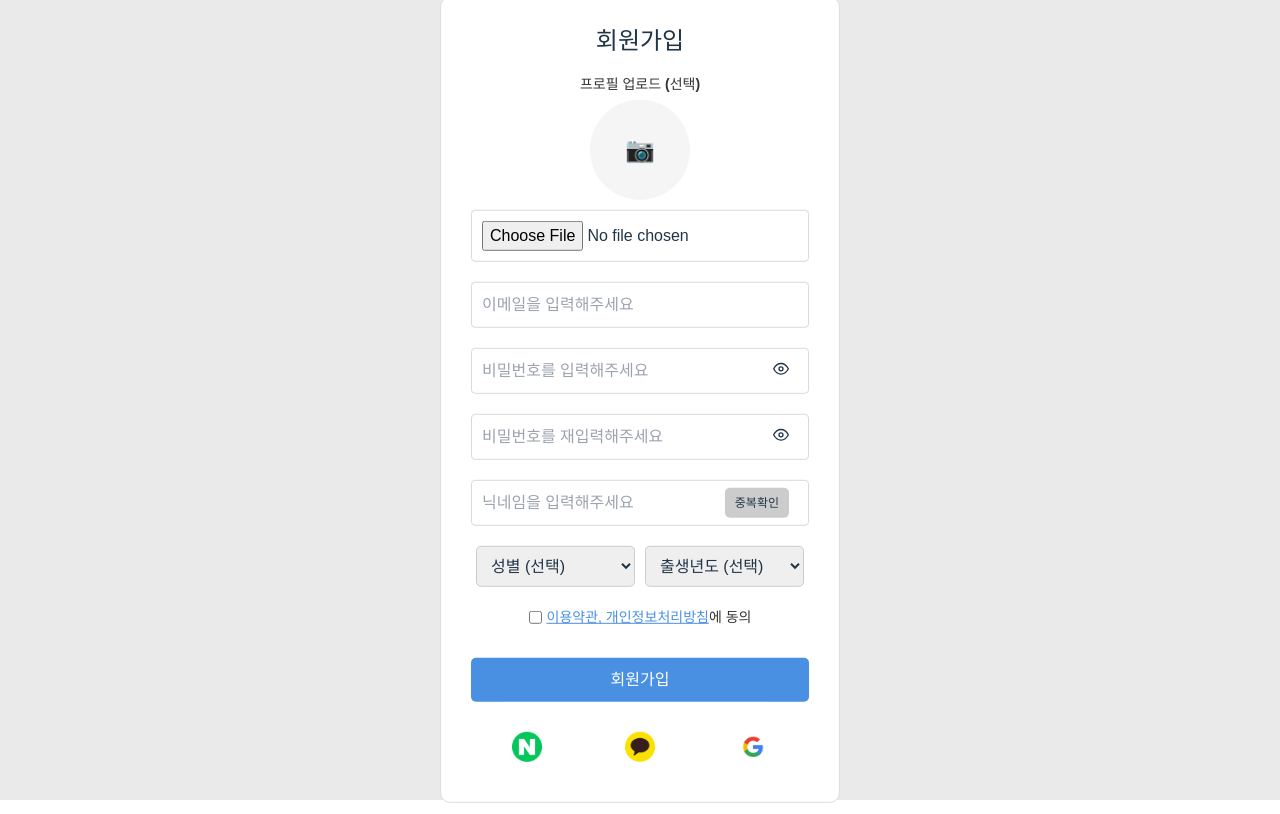
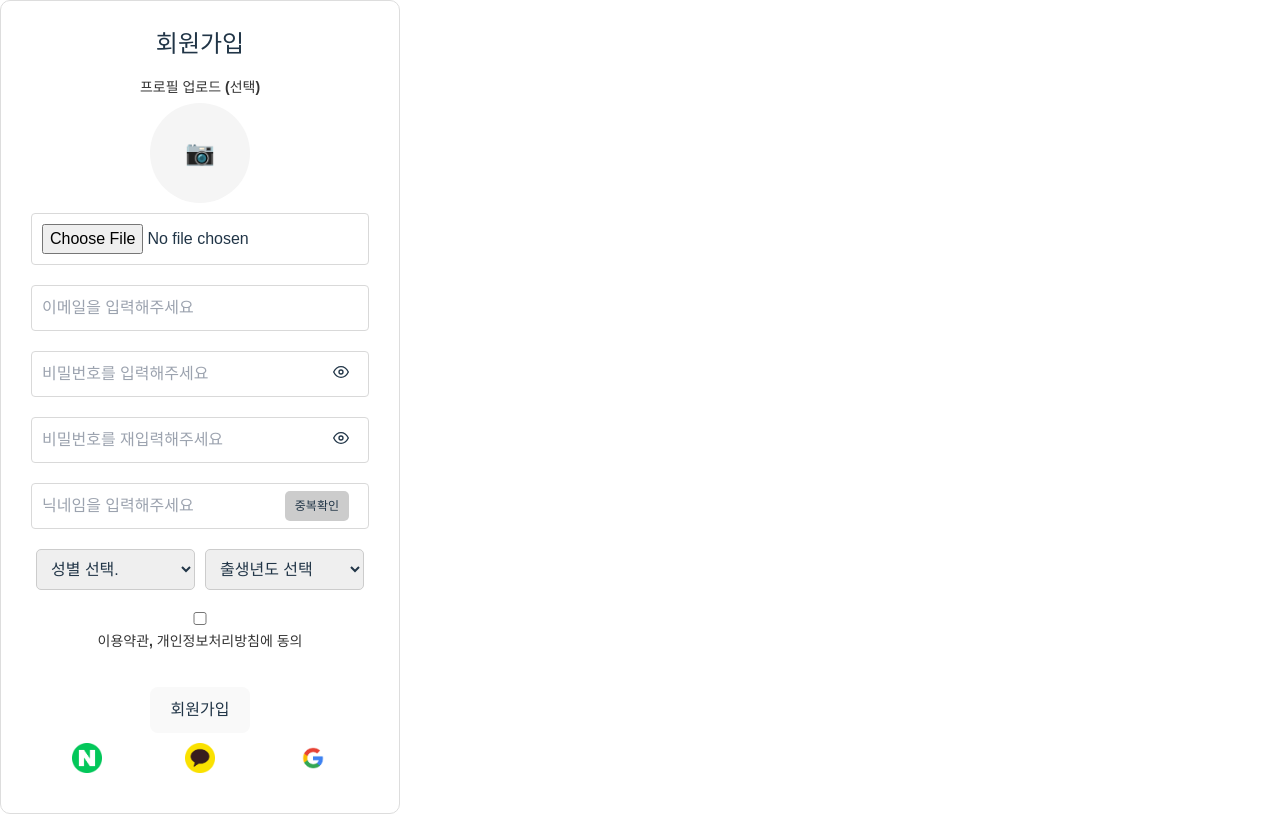
Before and after one commit to oz-4team/bbang-fe, a React (Vite) app: page /signup in a window 1280 px wide. Built offline with nearby package versions, Linux system fonts and the light colour scheme.

Commit message:
Revert "Feature/privacy"

```diff
--- a/src/App.jsx
+++ b/src/App.jsx
@@ -15,10 +15,8 @@ import ResetPasswordPage from "./pages/ResetPasswordPage"; // ✅ 수정됨
 import ScheduleDetailPage from "./pages/ScheduleDetailPage";
 import SchedulePage from "./pages/SchedulePage";
 import ProfilePage from "./pages/ProfilePage";
-import PrivacyPolicy from "./components/PrivacyPolicy";
 import useUserStore from "./store/userStore"; //로그인 확인용
 import { useEffect } from "react"; //로그인 확인용
-
 
 
 function App() {
@@ -53,7 +51,6 @@ function App() {
 
             <Route path="/admin-request-completed" element={<AdminRequestCompletedPage />} />
             <Route path="/ProfilePage" element={<ProfilePage />} />
-            <Route path="/privacy-policy" element={<PrivacyPolicy />} />
 
           </Route>
         </Routes>
--- a/src/components/PrivacyPolicy.jsx
+++ /dev/null
@@ -1,65 +0,0 @@
-import React from 'react';
-import '../styles/PrivacyPolicy.css'; // CSS 파일을 import
-import { useNavigate } from 'react-router-dom'; // React Router 사용
-
-const PrivacyPolicy = () => {
-  const navigate = useNavigate(); // 페이지 이동을 위한 hook
-
-  const handleCheckboxChange = (event) => {
-    if (event.target.checked) {
-      navigate('/signup'); // 회원가입 페이지로 이동
-    }
-  };
-
-  return (
-    <div className="privacy-policy-container">
-      <h1 className="privacy-policy-title">서비스 이용약관</h1>
-      <h2 className="privacy-policy-subtitle">개인정보 수집 및 이용 동의서</h2>
-      <ol className="privacy-policy-list">
-        <li>
-          <strong>목적 및 범위</strong>
-          <p>
-            본 동의서는 [조직/회사 이름]에서 제공하는 서비스를 이용하기 위해 필요한 개인정보의 수집 및 이용에 대한 동의를 받기 위한 것입니다. 본 동의서에 동의함으로써, 귀하는 아래와 같은 개인정보의 수집 및 이용에 동의하는 것으로 간주됩니다.
-          </p>
-        </li>
-        <li>
-          <strong>수집하는 개인정보</strong>
-          <ul>
-            <li>아이디(이메일)</li>
-            <li>비밀번호(암호화 저장)</li>
-          </ul>
-        </li>
-        <li>
-          <strong>개인정보의 이용 목적</strong>
-          <p>수집된 개인정보는 서비스 제공, 고객 관리, 마케팅 및 통계 분석을 위해 사용됩니다.</p>
-        </li>
-        <li>
-          <strong>개인정보의 보유 및 파기 기간</strong>
-          <p>수집된 개인정보는 서비스 제공 목적 달성 후 [보유 기간, 예: 회원 탈퇴 시까지] 동안 보유되며, 이후 파기됩니다.</p>
-        </li>
-        <li>
-          <strong>동의의 철회</strong>
-          <p>귀하는 언제든지 본 동의를 철회할 수 있으며, 동의 철회 시 서비스 이용이 제한될 수 있습니다.</p>
-        </li>
-        <li>
-          <strong>동의서 제출</strong>
-          <p>본 동의서는 서면 또는 전자적 방법으로 제출할 수 있습니다.</p>
-        </li>
-      </ol>
-
-      {/* 체크박스 추가 */}
-      <div className="privacy-policy-footer">
-        <label className="checkbox-label">
-          <input
-            type="checkbox"
-            onChange={handleCheckboxChange}
-            className="checkbox-input"
-          />
-          본 동의서의 내용을 충분히 이해하고 동의합니다.
-        </label>
-      </div>
-    </div>
-  );
-};
-
-export default PrivacyPolicy;
--- a/src/pages/SignUpPage.jsx
+++ b/src/pages/SignUpPage.jsx
@@ -1,5 +1,5 @@
 import React, { useState } from "react";
-import { useNavigate, Link } from "react-router-dom";
+import { useNavigate } from "react-router-dom"; // 추가함
 import "../styles/SignupForm.css";
 import { FiEye, FiEyeOff } from 'react-icons/fi'; // 아이콘 라이브러리 설치 필요
 import SocialLogin from "../components/SocialLogin";
@@ -215,12 +215,12 @@ function SignUpPage() {
 
       <div className="form-group birth-info">
         <select value={gender} onChange={(e) => setGender(e.target.value)} className="birth-select">
-          <option value="">성별 (선택)</option>
+          <option value="">성별 선택.</option>
           <option value="male">남성</option>
           <option value="female">여성</option>
         </select>
         <select value={birthYear} onChange={(e) => setBirthYear(e.target.value)} className="birth-select">
-          <option value="">출생년도 (선택)</option>
+          <option value="">출생년도 선택</option>
           {[...Array(100)].map((_, i) => (
             <option key={i} value={1925 + i}>
               {1925 + i}
@@ -229,13 +229,11 @@ function SignUpPage() {
         </select>
       </div>
 
-    <label className="checkbox-label">
-    <input type="checkbox" required />
-    <span>
-      <Link to="/privacy-policy" className="policy-link">이용약관, 개인정보처리방침</Link>에 동의
-    </span>
-  </label>
-
+      <div className="form-group">
+        <label>
+          <input type="checkbox" required /> 이용약관, 개인정보처리방침에 동의
+        </label>
+      </div>
       <button type="submit" className="submit-button">회원가입</button>
 
       {/* 간편 회원가입 */}
--- a/src/styles/PrivacyPolicy.css
+++ /dev/null
@@ -1,62 +0,0 @@
-/* 전체 페이지를 Flexbox로 설정 */
-body {
-    margin: 0;
-    padding: 0;
-    display: flex;
-    justify-content: center;
-    align-items: center;
-    height: 100vh; /* 화면 전체 높이 */
-    background-color: #eaeaea; /* 연한 회색 배경 */
-  }
-
-  /* 컨테이너 스타일 */
-  .privacy-policy-container {
-    max-width: 800px; /* 최대 너비 */
-    padding: 40px; /* 내부 여백 */
-    background-color: #ffffff; /* 흰색 배경 */
-    border: 1px solid #ddd; /* 얇은 테두리 */
-    border-radius: 8px; /* 둥근 모서리 */
-    font-family: 'Arial', sans-serif;
-    color: #333;
-    line-height: 1.6;
-    box-shadow: 0px 4px 10px rgba(0, 0, 0, 0.1); /* 그림자 효과 */
-  }
-
-  /* 제목 스타일 */
-  .privacy-policy-title {
-    font-size: 24px;
-    font-weight: bold;
-    text-align: center; /* 제목 중앙 정렬 */
-    margin-bottom: 20px;
-  }
-
-  .privacy-policy-subtitle {
-    font-size: 20px;
-    font-weight: bold;
-    text-align: center; /* 부제목 중앙 정렬 */
-    margin-bottom: 30px;
-  }
-
-  /* 리스트 스타일 */
-  .privacy-policy-list {
-    list-style-type: decimal; /* 숫자형 리스트 */
-    text-align: left;
-  }
-
-  .privacy-policy-list li {
-    margin-bottom: 15px; /* 항목 간격 */
-  }
-
-  .privacy-policy-list ul {
-    list-style-type: disc; /* 하위 리스트는 점으로 표시 */
-  }
-
-  .privacy-policy-list li p,
-  .privacy-policy-list li ul {
-    margin-top: 5px; /* 여백 추가 */
-  }
-
-  /* 푸터 텍스트 스타일 */
-  .privacy-policy-footer {
-    margin-top: 30px;
-  }
--- a/src/styles/SignupForm.css
+++ b/src/styles/SignupForm.css
@@ -7,12 +7,6 @@
     border-radius: 10px;
     background-color: #fff;
     font-family: "Arial", sans-serif;
-
-  /* 폼을 수직 및 수평 중앙에 배치 */
-  position: absolute;
-  top: 50%;
-  left: 50%;
-  transform: translate(-50%, -50%);
 }
 
 .signup-form h1 {
@@ -59,6 +53,7 @@
     margin-top: 10px;
 }
 
+
 input[type="email"],
 input[type="password"],
 input[type="text"],
@@ -81,7 +76,6 @@ select:focus {
     color: red;
     font-size: 12px;
 }
-
 .password-group {
     position: relative;
   }
@@ -94,12 +88,15 @@ select:focus {
     cursor: pointer;
   }
 
+
 /* 닉네임 입력 컨테이너 */
 .nickname-input-container {
     position: relative;
+
     align-items: center;
   }
 
+  /* 닉네임 입력 필드 */
   .nickname-input {
     width: 100%;
     padding-right: 90px; /* 버튼의 너비만큼 여유 공간 추가 */
@@ -108,6 +105,7 @@ select:focus {
     border-radius: 5px;
   }
 
+  /* 중복 확인 버튼 */
   .nickname-check {
     position: absolute;
     right: 20px; /* 입력 필드의 오른쪽 끝에 배치 */
@@ -130,6 +128,10 @@ select:focus {
     background-color: #eee;
   }
 
+  .error {
+    color: red;
+  }
+
   .available {
     color: green;
   }
@@ -137,6 +139,7 @@ select:focus {
   .unavailable {
     color: red;
   }
+
 
 .social-login {
     display: flex;
@@ -151,9 +154,9 @@ select:focus {
     display: flex;
     justify-content: center;
     align-items: center;
-  width: 50px;
-  height: 50px;
-  border-radius: 50%;
+    width: 50px; /* 버튼 너비 */
+    height: 50px; /* 버튼 높이 */
+    border-radius: 50%; /* 동그랗게 만들기 */
 }
 
 .social-button img {
@@ -167,47 +170,6 @@ select:focus {
 }
 
 .birth-select {
-  width: calc(50% - 10px);
+    width: calc(50% - 10px); /* 두 개의 셀렉트 박스를 같은 너비로 설정 */
     margin: 5px;
 }
-
-/* 체크박스와 이용약관 가운데 정렬 */
-.checkbox-label {
-  display: flex;
-  justify-content: center; /* 수평 중앙 정렬 */
-  align-items: center; /* 수직 중앙 정렬 */
-  font-size: 14px;
-  color: #333;
-  margin: 10px 0; /* 상하 여백 추가 */
-}
-
-.checkbox-label input[type="checkbox"] {
-  margin-right: 5px; /* 체크박스와 텍스트 간격 조정 */
-}
-
-.policy-link {
-  text-decoration: underline;
-  color: #4a90e2;
-}
-
-.policy-link:hover {
-  color: #2a6496;
-}
-
-/* 제출 버튼 스타일 */
-.submit-button {
-  width: 100%;
-  padding: 10px;
-  background-color: #4a90e2;
-  color: white;
-  border: none;
-  border-radius: 5px;
-  font-size: 16px;
-  cursor: pointer;
-  transition: background-color 0.3s;
-  margin-bottom: 20px;
-}
-
-.submit-button:hover {
-  background-color: #357abd;
-}
```
Lines whose indentation alone changed are shown as unchanged.
